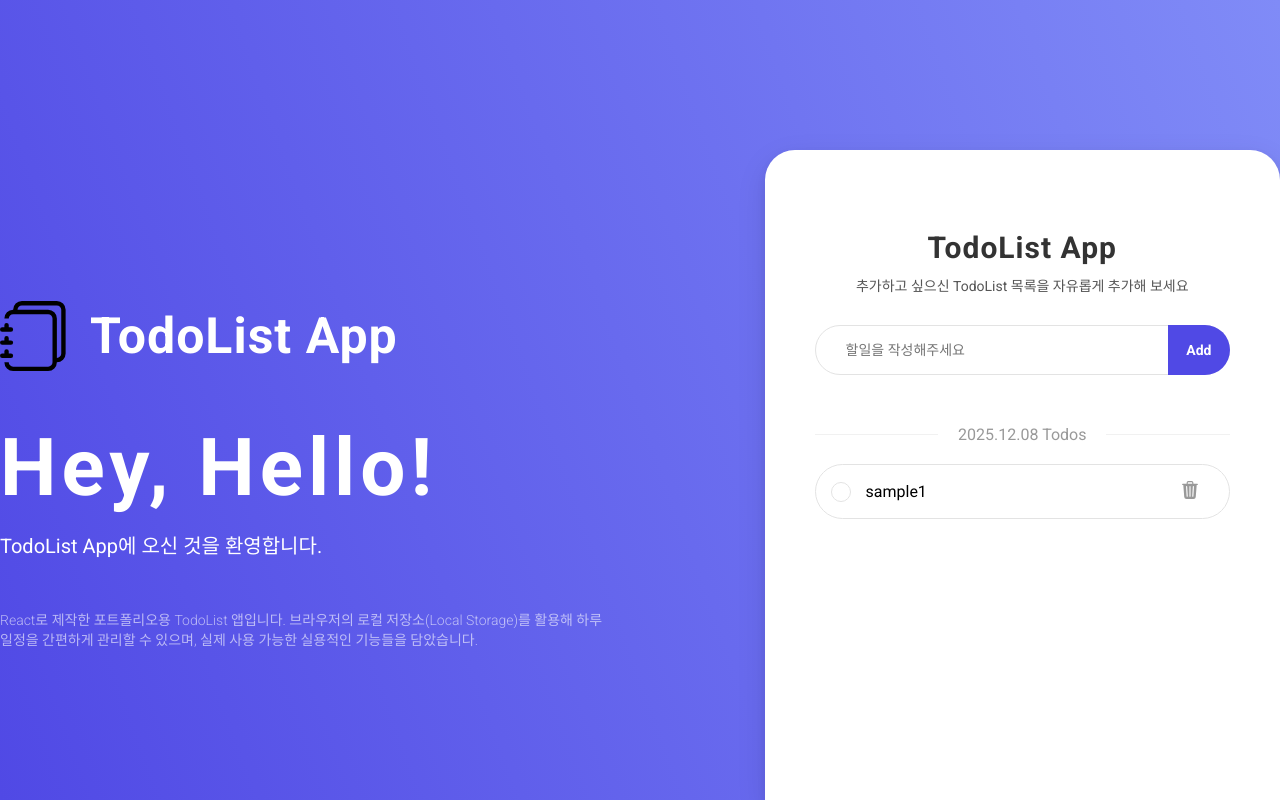
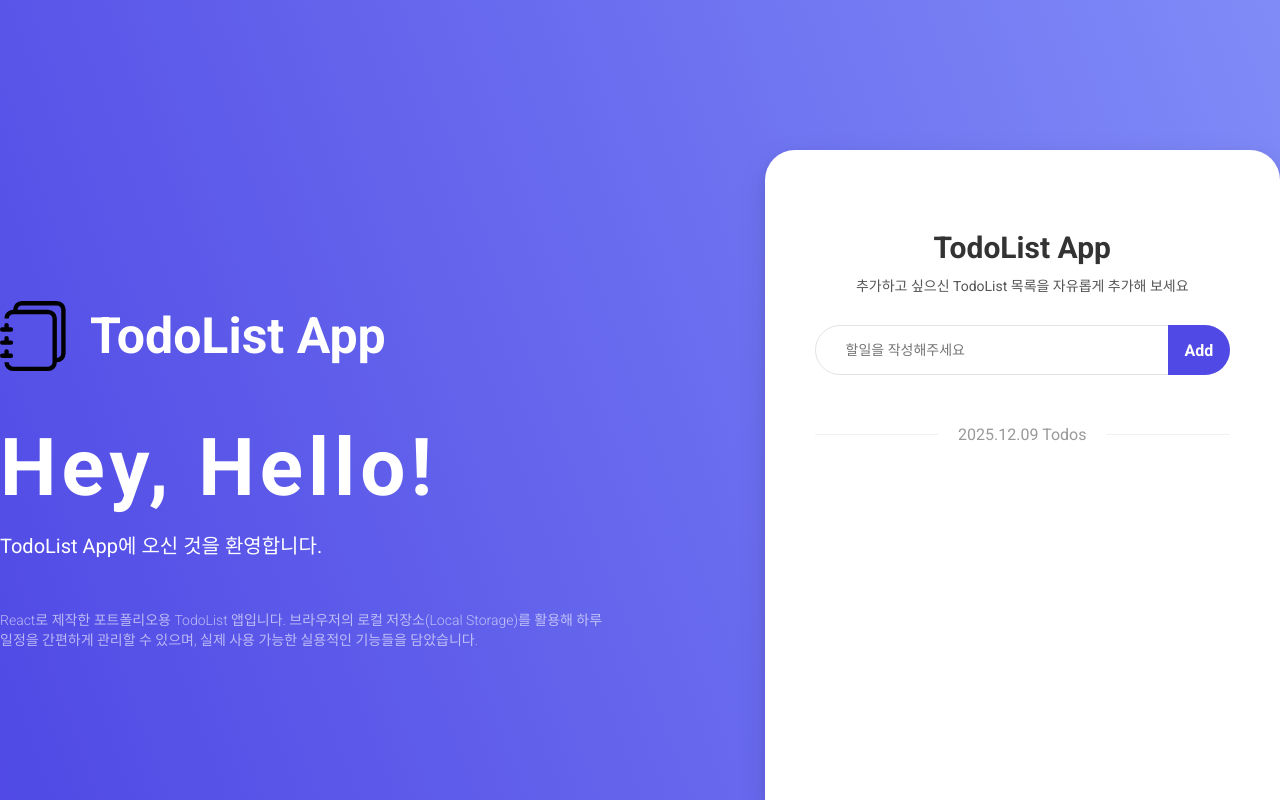
Before and after one commit to bestthe/Todo-App, a React (Create React App) app: page / in a window 1280 px wide. Built offline with nearby package versions, Linux system fonts and the light colour scheme.

Commit message:
v1.0 TodoList 추가/삭제 기능 및 애니메이션 구현

```diff
--- a/src/App.css
+++ b/src/App.css
@@ -3,7 +3,7 @@
   padding: 0;
   margin: 0;
   box-sizing: border-box;
-  font-family: 'roboto', 'Noto Sans KR', sans-serif;
+  font-family: 'Roboto', 'Noto Sans KR', sans-serif;
 }
 
 a {
@@ -27,16 +27,16 @@ textarea {
   border: none;
   outline: none;
   color: inherit;
+  cursor: pointer;
 }
 
-/* 공용 CSS */
-
+/* 공용 CSS 변수 */
 :root {
   --bgcolor: linear-gradient(250deg, #808bf7 0%, #5049e5 100%);
   --main-color: #5049e5;
 }
 
-/* Todo CSS */
+/* Todo App 전체 */
 #todo {
   width: 100%;
   height: 100vh;
@@ -44,22 +44,23 @@ textarea {
 }
 
 .todo_wrap {
+  max-width: 1400px;
   height: 100%;
+  margin: 0 auto;
   padding-top: 150px;
-  max-width: 1400px;
-  margin: 0 auto;
   display: flex;
   align-items: center;
   justify-content: space-between;
   gap: 150px;
 }
 
+/* 좌측 텍스트 박스 */
 .todo_textbox {
+  width: 55%;
   display: flex;
   flex-direction: column;
   justify-content: space-between;
   color: #fff;
-  width: 55%;
 }
 
 .todo_title {
@@ -67,12 +68,10 @@ textarea {
   align-items: center;
   gap: 20px;
   font-size: 50px;
-  letter-spacing: 1px;
   margin-bottom: 50px;
 }
 
 .todo_hi {
-  display: block;
   font-weight: bold;
   font-size: 80px;
   margin-bottom: 15px;
@@ -90,13 +89,14 @@ textarea {
   color: rgba(255, 255, 255, 0.6);
 }
 
+/* 우측 Todo Contents */
 .todo_contents {
   width: 45%;
+  height: 100%;
   background-color: #fff;
   border-radius: 30px 30px 0 0;
-  height: 100%;
   box-shadow: 0 10px 30px rgba(0, 0, 0, 0.1), 0 4px 10px rgba(0, 0, 0, 0.06);
-  padding: 80px 50px 0;
+  padding: 80px 50px 50px;
   display: flex;
   flex-direction: column;
   align-items: center;
@@ -110,17 +110,17 @@ textarea {
   align-items: center;
 }
 
-.content_header > h2 {
+.content_header h2 {
   font-size: 30px;
   color: #333;
-  letter-spacing: 1px;
 }
 
-.content_header > p {
+.content_header p {
   font-size: 14px;
   color: #555;
 }
 
+/* Todo 추가 폼 */
 .add_todo {
   width: 100%;
   position: relative;
@@ -134,27 +134,28 @@ textarea {
   border-radius: 30px;
   border: 1px solid #e3e3e3;
   font-size: 14px;
+  cursor: auto;
 }
 
 .addBtn {
   position: absolute;
   top: 0;
   right: 0;
+  width: 15%;
   height: 100%;
-  width: 15%;
+  border-radius: 0 30px 30px 0;
   background-color: var(--main-color);
   color: #fff;
-  border-radius: 0 30px 30px 0;
-  font-size: 14px;
   font-weight: bold;
-  cursor: pointer;
 }
 
+/* Todo 리스트 */
 .todos {
   margin-top: 50px;
+  width: 100%;
   display: flex;
   flex-direction: column;
-  width: 100%;
+  padding-bottom: 20px;
   overflow-y: auto;
 }
 
@@ -188,31 +189,36 @@ textarea {
 }
 
 .todoLists li {
+  position: relative;
   display: flex;
   align-items: center;
   height: 55px;
   border-radius: 30px;
   border: 1px solid #e3e3e3;
-  position: relative;
+  box-shadow: 0 4px 10px rgba(0, 0, 0, 0.04);
+  overflow: hidden;
+  opacity: 0;
+  transform: translateY(5px);
+  transition: all 0.3s;
+}
+
+.todoLists li.active {
+  opacity: 1;
+  transform: translateY(0);
 }
 
 .check_btn {
   width: 100%;
-  cursor: pointer;
   height: 100%;
   padding: 0 50px;
   text-align: left;
 }
 
-.chek_shape,
-.delete_btn {
+.chek_shape {
   position: absolute;
+  left: 15px;
   top: 50%;
   transform: translateY(-50%);
-}
-
-.chek_shape {
-  left: 15px;
   width: 20px;
   height: 20px;
   border-radius: 50%;
@@ -220,8 +226,51 @@ textarea {
 }
 
 .delete_btn {
+  position: absolute;
   right: 25px;
-  cursor: pointer;
+  top: 50%;
+  transform: translateY(-50%);
   z-index: 2;
   padding: 5px;
 }
+
+.real_todo {
+  font-size: 16px;
+  color: #333;
+}
+
+/* 삭제 팝업 */
+.dle_popup {
+  position: absolute;
+  top: 0;
+  left: 0;
+  width: 100%;
+  height: 100%;
+  padding: 0 30px;
+  border-radius: 30px;
+  background-color: var(--main-color);
+  display: flex;
+  align-items: center;
+  justify-content: space-between;
+  opacity: 0;
+  visibility: hidden;
+  transition: all 0.3s;
+  z-index: -1;
+}
+
+.dle_popup p {
+  color: #fff;
+}
+
+.dle_popup.active {
+  opacity: 1;
+  visibility: visible;
+  z-index: 10;
+}
+
+.btns {
+  display: flex;
+  gap: 10px;
+  color: #fff;
+  font-size: 14px;
+}
--- a/src/App.js
+++ b/src/App.js
@@ -1,7 +1,59 @@
+import React, { useEffect, useState } from 'react';
 import './App.css';
 import { Journals, Trash3Fill, Trash3 } from 'react-bootstrap-icons';
 
 function App() {
+  const time = new Date();
+  const year = String(time.getFullYear());
+  const month = String(time.getMonth() + 1).padStart(2, '0');
+  const day = String(time.getDate()).padStart(2, '0');
+
+  const today = `${year}.${month}.${day}`;
+
+  const [todos, setTodos] = useState([]);
+  const [popupOpen, setPopupOpen] = useState(false);
+  const [popupAnim, setPopupAnim] = useState(false);
+  const [currentIdx, setCurrentIdx] = useState(null);
+
+  const handleSubmit = (e) => {
+    e.preventDefault();
+    const todo = e.target.addlist.value.trim();
+    if (!todo) return;
+
+    setTodos((prev) => [
+      ...prev,
+      { id: Date.now(), text: todo, check: false, active: false },
+    ]);
+
+    setTimeout(() => {
+      setTodos((prev) =>
+        prev.map((t, idx2) =>
+          idx2 === prev.length - 1 ? { ...t, active: true } : t
+        )
+      );
+    }, 200);
+
+    e.target.addlist.value = '';
+  };
+
+  const openPopup = (id) => {
+    setCurrentIdx(id);
+    setPopupOpen(true);
+
+    setTimeout(() => {
+      setPopupAnim(true);
+    }, 10);
+  };
+
+  const closePopup = () => {
+    setPopupAnim(false);
+    setTimeout(() => setPopupOpen(false), 300);
+  };
+
+  const handelDelete = (id) => {
+    setTodos((prev) => prev.filter((todo) => todo.id !== id));
+  };
+
   return (
     <div className="App">
       <div id="todo">
@@ -27,7 +79,7 @@ function App() {
               <h2>TodoList App</h2>
               <p>추가하고 싶으신 TodoList 목록을 자유롭게 추가해 보세요</p>
             </div>
-            <form className="add_todo">
+            <form className="add_todo" onSubmit={(e) => handleSubmit(e)}>
               <input
                 type="text"
                 name="addlist"
@@ -42,19 +94,38 @@ function App() {
             <div className="todos">
               <div className="todo_days">
                 <div className="line"></div>
-                <div className="day">2025.12.08 Todos</div>
+                <div className="day">2025.12.09 Todos</div>
                 <div className="line"></div>
               </div>
+
               <ul className="todoLists">
-                <li>
+                {todos.map((todo) => (
+                  <li key={todo.id} className={todo.active ? 'active' : ''}>
                     <button type="button" className="check_btn">
                       <div className="chek_shape"></div>
-                    <div className="real_todo">sample1</div>
+                      <div className="real_todo">{todo.text}</div>
                     </button>
-                  <button type="button" className="delete_btn">
+                    <button
+                      type="button"
+                      className="delete_btn"
+                      onClick={() => openPopup(todo.id)}
+                    >
                       <Trash3Fill size={18} color="#999" />
                     </button>
+
+                    {popupOpen && currentIdx === todo.id && (
+                      <div className={`dle_popup ${popupAnim ? 'active' : ''}`}>
+                        <p>정말 삭제하시겠습니까?</p>
+                        <div className="btns">
+                          <button onClick={() => handelDelete(currentIdx)}>
+                            확인
+                          </button>
+                          <button onClick={closePopup}>취소</button>
+                        </div>
+                      </div>
+                    )}
                   </li>
+                ))}
               </ul>
             </div>
           </div>
--- a/src/index.js
+++ b/src/index.js
@@ -3,8 +3,4 @@ import ReactDOM from 'react-dom/client';
 import App from './App';
 
 const root = ReactDOM.createRoot(document.getElementById('root'));
-root.render(
-  <React.StrictMode>
-    <App />
-  </React.StrictMode>
-);
+root.render(<App />);
```
Lines whose indentation alone changed are shown as unchanged.
